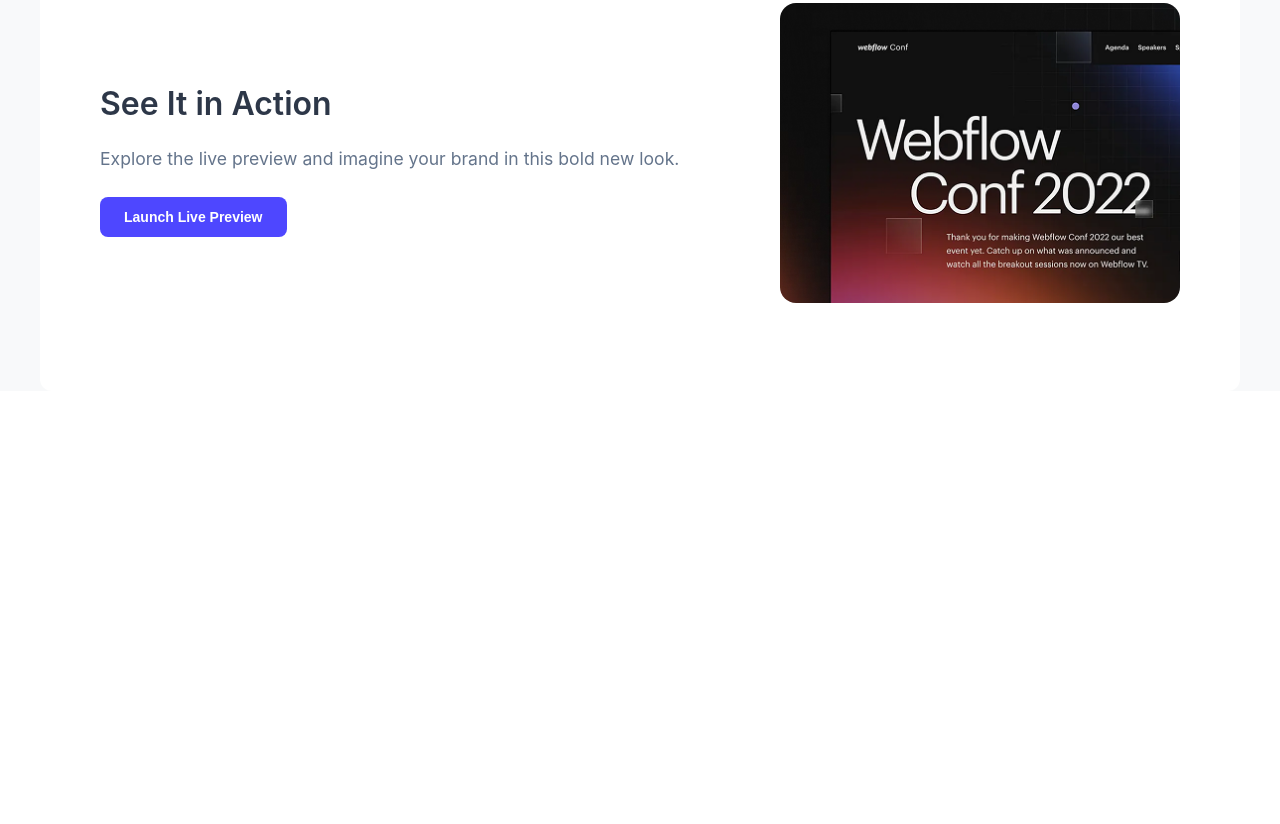
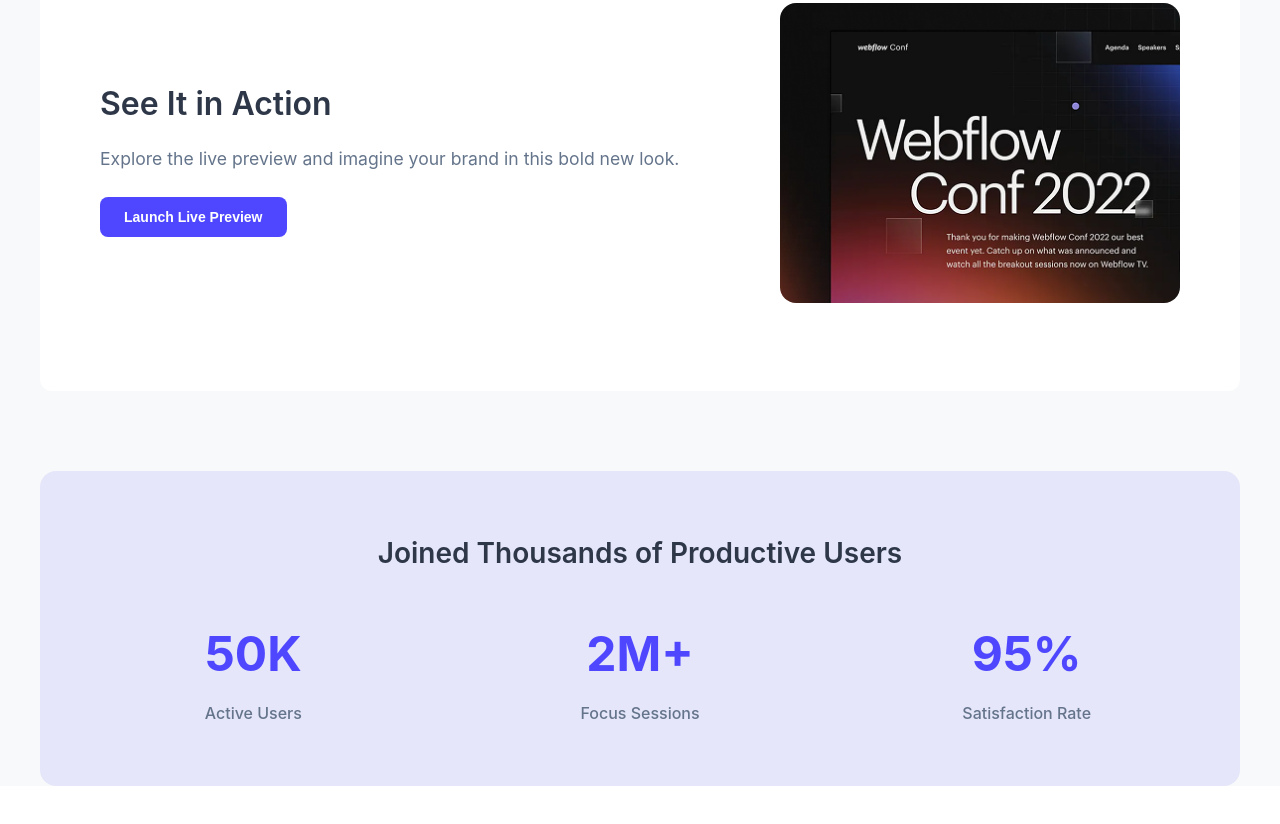
Before and after one commit to Dipteskundu/Webflow-Agencies, a plain HTML site: page index.html in a window 1280 px wide. Shown: the part 661-1485 px from the top of the page. Before the commit the page ends 1112 px from the top, so only its background shows below. Drawn offline with Linux system fonts and the light colour scheme.

Commit message:
completed the secound main section productive_users successfully

```diff
--- a/index.html
+++ b/index.html
@@ -39,7 +39,27 @@
             </div>
         </section>
 
+             <!-- productive_user -->
 
+        <section class="user-box">
+            <div class="user-base">
+                <h4>Joined Thousands of Productive Users</h4>
+                <div class="numbers-of-users">
+                    <div>
+                        <h6>50K</h6>
+                        <p>Active Users</p>
+                    </div>
+                    <div>
+                        <h6>2M+</h6>
+                        <p>Focus Sessions</p>
+                    </div>
+                    <div>
+                        <h6>95%</h6>
+                        <p>Satisfaction Rate</p>
+                    </div>
+                </div>
+            </div>
+        </section>
 
     </main>
 
--- a/styles.css
+++ b/styles.css
@@ -114,3 +114,46 @@ img {
     height: 300px;
     object-fit: cover;
 }
+
+/* action section end */
+
+.user-box {
+    margin: 80px 40px;
+    background-color: #e6e6fa;
+    border-radius: 16px;
+    padding: 60px 40px;
+}
+
+.user-box h4 {
+    font-size: 1.75rem;
+    text-align: center;
+    color: #2d3748;
+    font-weight: 600;
+    margin-bottom: 40px;
+}
+
+.numbers-of-users {
+    display: flex;
+    justify-content: space-between;
+    gap: 40px;
+}
+
+.numbers-of-users>div {
+    text-align: center;
+    flex: 1;
+}
+
+.numbers-of-users h6 {
+    font-size: 3rem;
+    color: #4E47FF;
+    font-weight: 700;
+    margin-bottom: 8px;
+}
+
+.numbers-of-users p {
+    font-size: 1rem;
+    color: #64748b;
+    font-weight: 500;
+}
+
+/* productive_user ends */
```
